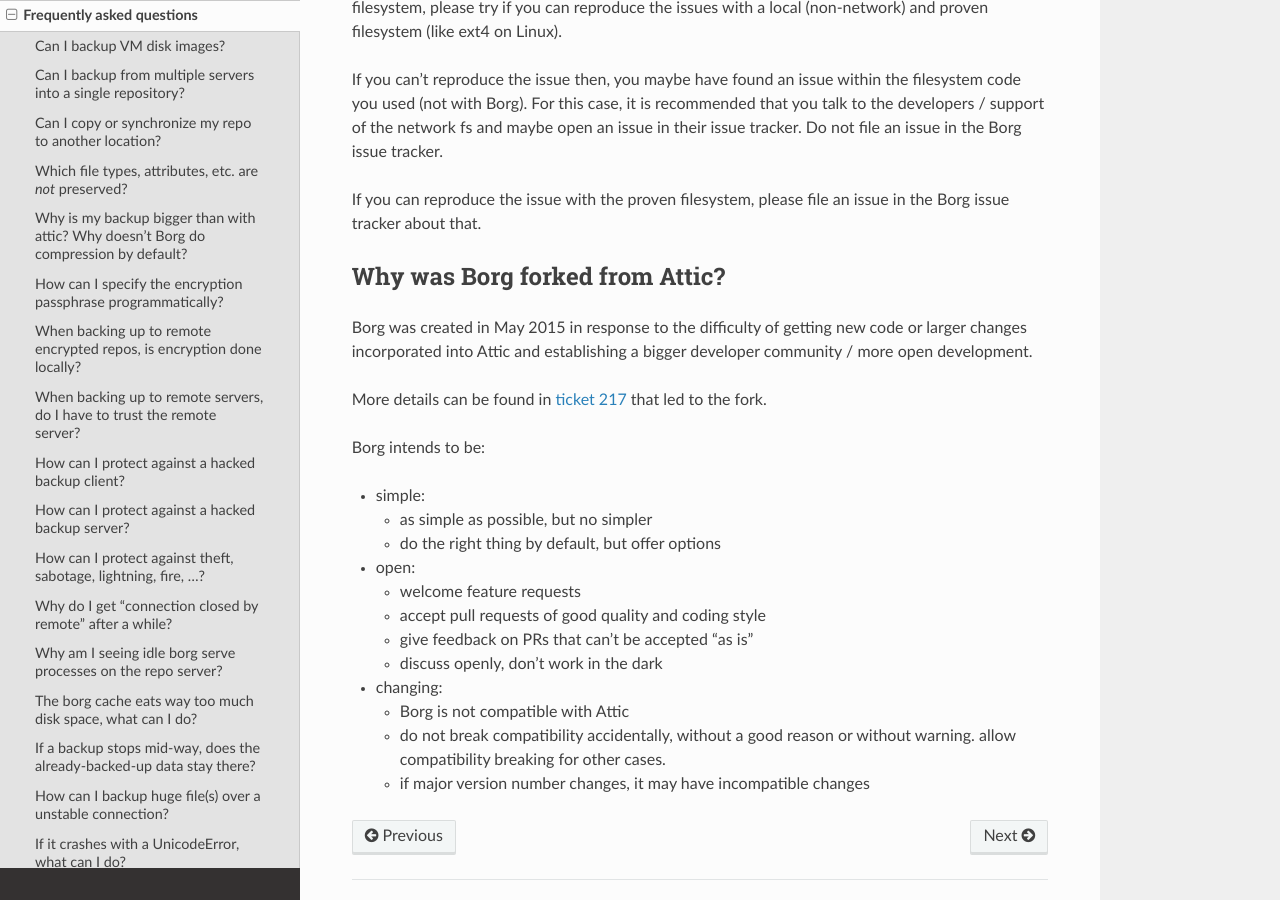
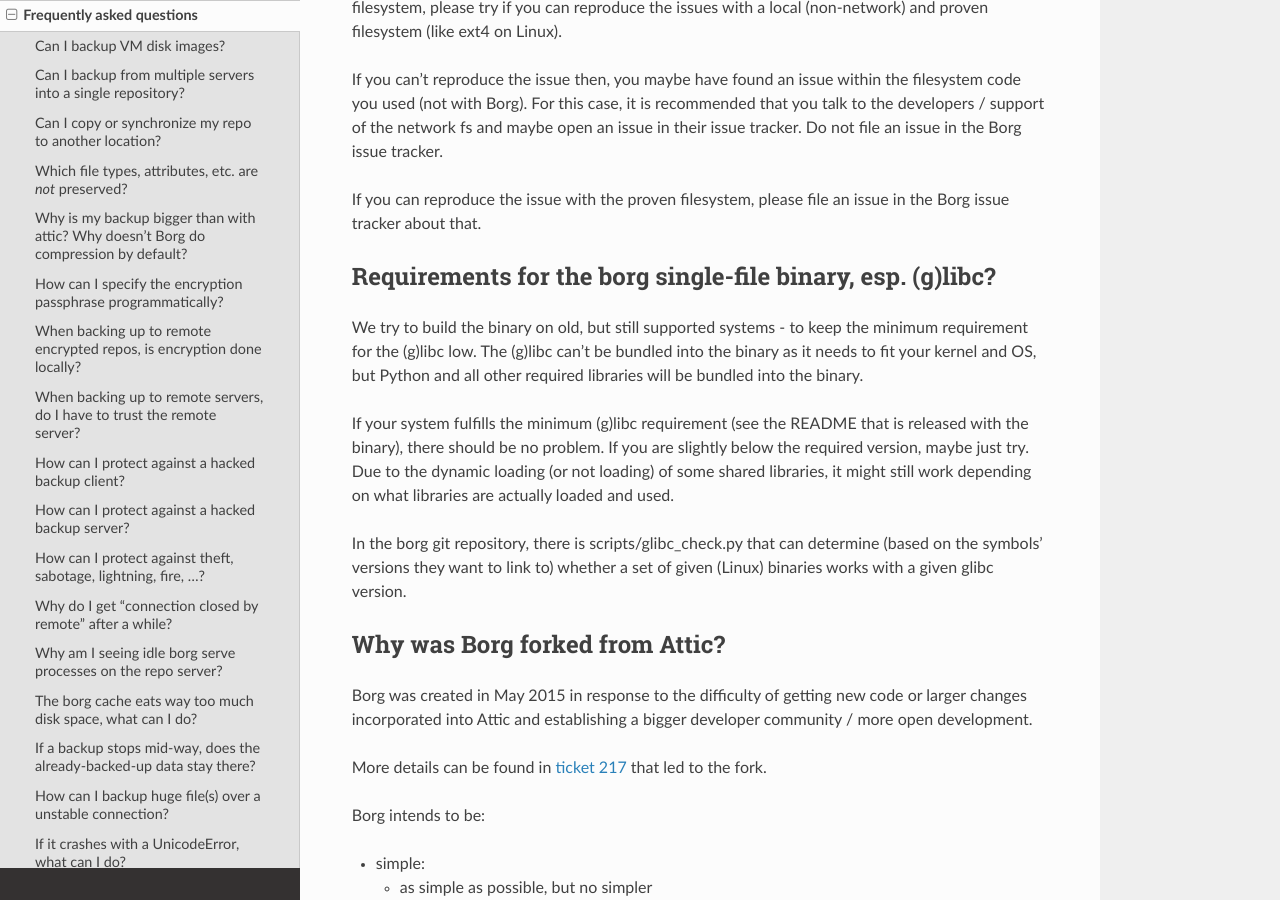
Before and after one commit to borgbackup/borg, a Sphinx documentation site: the page built from docs/faq.rst, in a window 1280 px wide and 900 px high, scrolled down 8483 px. Built offline with Sphinx 7.4.7 and the Read the Docs theme 2.0.0, drawn with Linux system fonts in a browser that asks for light colours; pages that are not in the unit, such as notebooks, are missing from menus; the version number could not be read and is left out.

Commit message:
glibc compatibility: add FAQ entry, fixes #491

```diff
--- a/docs/faq.rst
+++ b/docs/faq.rst
@@ -414,6 +414,25 @@
 issue in the |project_name| issue tracker about that.
 
 
+Requirements for the borg single-file binary, esp. (g)libc?
+-----------------------------------------------------------
+
+We try to build the binary on old, but still supported systems - to keep the
+minimum requirement for the (g)libc low. The (g)libc can't be bundled into
+the binary as it needs to fit your kernel and OS, but Python and all other
+required libraries will be bundled into the binary.
+
+If your system fulfills the minimum (g)libc requirement (see the README that
+is released with the binary), there should be no problem. If you are slightly
+below the required version, maybe just try. Due to the dynamic loading (or not
+loading) of some shared libraries, it might still work depending on what
+libraries are actually loaded and used.
+
+In the borg git repository, there is scripts/glibc_check.py that can determine
+(based on the symbols' versions they want to link to) whether a set of given
+(Linux) binaries works with a given glibc version.
+
+
 Why was Borg forked from Attic?
 -------------------------------
 
```
